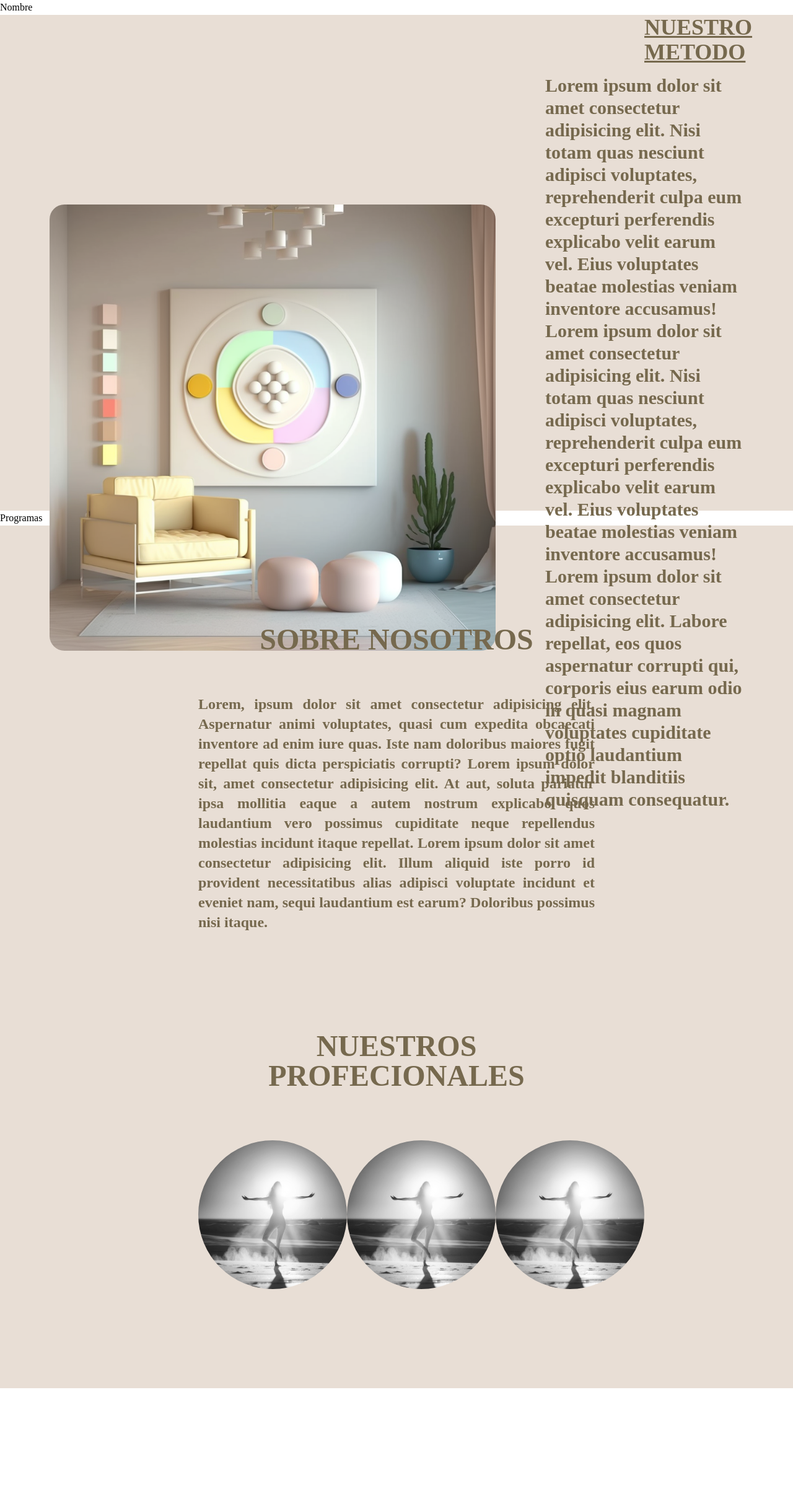
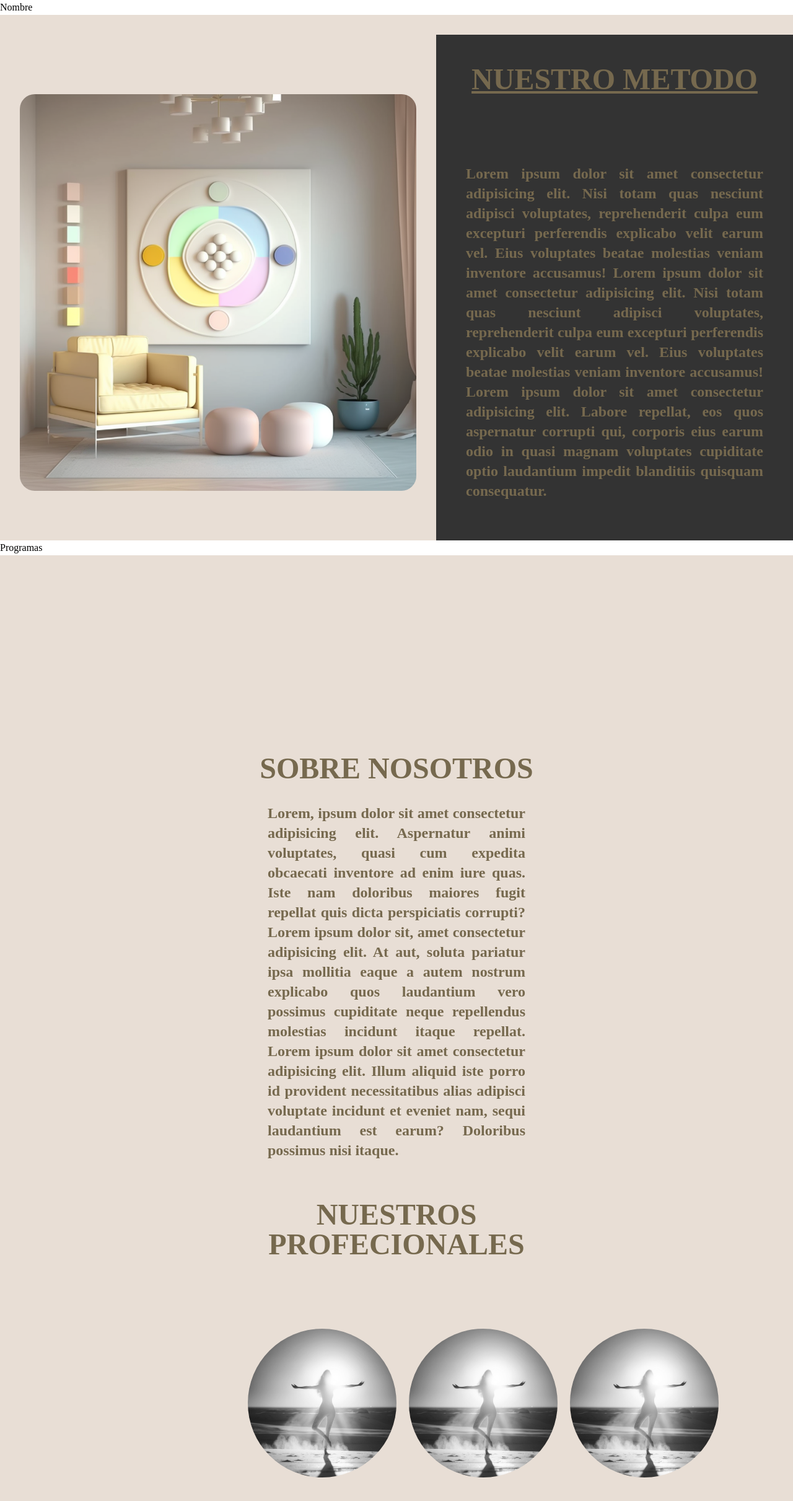
Before and after one commit to Teshpop/Wellness, a React (Vite) app: page / in a window 1280 px wide. Shown: the top 2422 px of the page at 62% size. Before the commit the page ends 2240 px from the top, so only its background shows below. Built offline with nearby package versions, Linux system fonts and the light colour scheme; a web font is replaced by a local one.

Commit message:
avance responsive seccion 1, seccion 3

```diff
--- a/src/App.jsx
+++ b/src/App.jsx
@@ -11,17 +11,16 @@ function Section0(){
 
 function Section1(){
   return(
-    <div className=' box-border display: block'>
-      <section id="ourmethod" className='bg-brown-100 h-screen text-brown-300    ' >
-<div classname='md:flex'>
-    <div id="arthp" className='md:shrink-0  flex flex-row justify-evenly items-center '  >
-        <img src={imgmethod} alt="welness place" className='w-[20rem] h-[20rem] md:w-[35rem] lg:w-[45rem] md:h-[35rem] lg:h-[45rem] rounded-3xl lg:ml-[5rem] lg:mt-[5rem] lg:mb-[2rem]	 ' />
+    <div className='bg-brown-100 w-full text-brown-300 flex flex-col md:flex-row '>
+      <section id="ourmethod" className=' md:flex-row flex flex-col justify-evenly items-center' >
 
-      <div className='flex flex-col  items-start w-[47%] justify-center  font-semibold '>
-        <h1 className='underline decoration-brown-300 text-4xl uppercase ml-[15rem] mb-[1rem] '>nuestro metodo</h1>
+        <img src={imgmethod} alt="welness place" className='mx-[2rem] my-[1rem] w-[19rem] h-[15rem] md:w-[15$] md:h-[20rem] lg:w-[40rem]  lg:h-[40rem] rounded-3xl  lg:mt-[5rem] lg:mb-[2rem]	 ' />
 
-        <article className='text-xl md:text-2xl lg:text-3xl px-[1rem] lg:px-[5rem] '>
-          <p>Lorem ipsum dolor sit amet consectetur adipisicing elit. Nisi totam quas nesciunt
+             <div className=' bg-black mt-[2rem] w-[15rem] md:w-[25%] md:h-[40rem]] lg:w-[47%]  lg:flex flex-col justify-center items-start  font-semibold '>
+
+                <h1 className=' lg:text-5xl mb-[2rem] mt-[3rem] mx-auto underline decoration-brown-300 text-xl md:text-2xl  uppercase '>nuestro metodo </h1>
+
+                 <p className='mx-[3rem] my-[5rem] md:text-lg lg:text-2xl mb-[4rem] text-sm  text-justify'>Lorem ipsum dolor sit amet consectetur adipisicing elit. Nisi totam quas nesciunt
                   adipisci voluptates, reprehenderit culpa eum excepturi perferendis explicabo velit
                   earum vel. Eius voluptates beatae molestias veniam inventore accusamus!
                   Lorem ipsum dolor sit amet consectetur adipisicing elit. Nisi totam quas nesciunt
@@ -30,11 +29,8 @@ function Section1(){
                   Lorem ipsum dolor sit amet consectetur adipisicing elit. Labore repellat, eos quos
                   aspernatur corrupti qui, corporis eius earum odio in quasi magnam voluptates cupiditate
                   optio laudantium impedit blanditiis quisquam consequatur.</p>
-        </article>
+               </div>
 
-       </div>
-     </div>
-</div>
       </section>
     </div>
 
@@ -52,33 +48,31 @@ function Section2(){
 function Section3(){
   function Imgs (){
     return(
-      <img src={imgtesting}  className='w-[15rem] h-[15rem] rounded-full mt-[3rem] grayscale hover:grayscale-0'></img>
+      <img src={imgtesting}  className='  w-[13rem] h-[13rem] lg:w-[15rem] lg:h-[15rem] rounded-full lg:mt-[3rem] grayscale hover:grayscale-0'></img>
 
 
     )
   }
   return(
-    <section id="aboutus" className="bg-brown-100 flex flex-col justify-evenly  ">
-<div className='  font-semibold text-center  text-brown-300 my-[10rem] mx-[20rem]  items-start '>
+    <section id="aboutus" className="bg-brown-100 flex flex-col justify-evenly w-full   ">
+      <div className=' font-semibold text-center  text-brown-300 lg:my-[17rem] lg:mx-[20rem] items-start text-xl md:text-2xl lg:text-3xl px-[2rem] lg:px-[5rem]'>
 
-      <h1 className='text-5xl mb-[4rem] uppercase' >sobre nosotros</h1>
-      <p className='text-2xl mb-[10rem] text-justify'>Lorem, ipsum dolor sit amet consectetur adipisicing elit. Aspernatur animi voluptates,
+        <h1 className='lg:text-5xl mb-[2rem] uppercase mt-[3rem]' >sobre nosotros</h1>
+          <p className='md:text-lg lg:text-2xl mb-[4rem] text-sm px-[2rem] text-justify '>Lorem, ipsum dolor sit amet consectetur adipisicing elit. Aspernatur animi voluptates,
           quasi cum expedita obcaecati inventore ad enim iure quas. Iste nam doloribus maiores fugit
           repellat quis dicta perspiciatis corrupti?
           Lorem ipsum dolor sit, amet consectetur adipisicing elit. At aut, soluta pariatur ipsa mollitia eaque a autem nostrum
           explicabo quos laudantium vero possimus cupiditate neque repellendus molestias incidunt itaque repellat.
           Lorem ipsum dolor sit amet consectetur adipisicing elit. Illum aliquid iste porro id provident necessitatibus alias
           adipisci voluptate incidunt et eveniet nam, sequi laudantium est earum? Doloribus possimus nisi itaque.</p>
-     <h1 className='text-5xl mb-[2rem] uppercase'>Nuestros Profecionales</h1>
+        <h1 className='pb-[2rem] md:text-4xl lg:text-5xl lg:mb-[2rem] uppercase'>Nuestros Profecionales</h1>
 
-    <div className='flex flex-row justify-between '>
+        <div className='gap-5 mb-5 items-center flex flex-col lg:flex-row justify-between '>
            <Imgs/>
            <Imgs/>
            <Imgs/>
         </div>
-
       </div>
-
 
     </section>
   )
--- a/tailwind.config.js
+++ b/tailwind.config.js
@@ -16,7 +16,9 @@ export default {
       'pink': '#f1dcdb',
       'yellow': '#ede9d0',
       'blue': '#d5cfd9',
-      'green': '#cddecc'
+      'green': '#cddecc',
+      'black': '#333'
+
     },
     fontFamily: {
       'bellota': ['Bellota Text', 'cursive']
```
Lines whose indentation alone changed are shown as unchanged.
